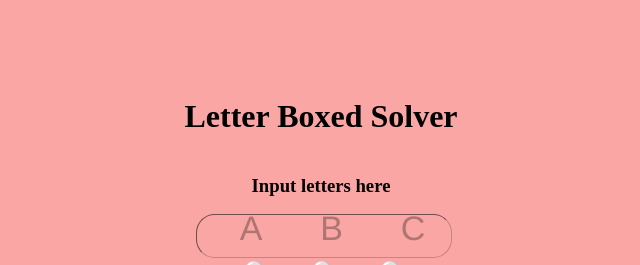
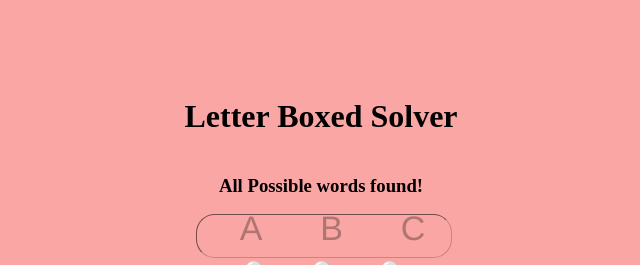
Before and after one commit to MrJanHorak/letter-box-solver, a React (Create React App) app: page / in a window 1280 px wide. Shown: the top 265 px of the page, without its empty margins (319-959 px from the left). Built offline with nearby package versions, Linux system fonts and the light colour scheme; a web font is replaced by a local one.

Commit message:
add additional messaging to user

```diff
--- a/src/pages/Landing/Landing.jsx
+++ b/src/pages/Landing/Landing.jsx
@@ -84,6 +84,7 @@ const Landing = () => {
 
   useEffect(() => {
     const suggestedWords = () => {
+      setMessage("All Possible words found!")
       if (recievedWords) {
         return <AllSuggestedWords potentialWords={cleanedList} />;
       }
@@ -93,6 +94,7 @@ const Landing = () => {
 
   useEffect(() => {
     if (recievedWords) {
+      setMessage("Looking for 2 word combos!")
       let one;
       one = oneWordSolutions(lettersArraySet, cleanedList);
       setOneWord(one);
@@ -106,6 +108,7 @@ const Landing = () => {
       two = twoWordSolutions(lettersArraySet, cleanedList);
       setTwoWord(two);
       console.log("Two Word solutions", two);
+      setMessage("Looking for 3 word combos!")
     }
   }, [oneWord]);
 
@@ -115,6 +118,7 @@ const Landing = () => {
       three = threeWordSolutions(lettersArraySet, cleanedList);
       setThreeWord(three);
       console.log("Three Word solutions", three);
+      setMessage("Done!")
     }
   }, [twoWord]);
 
--- a/src/styles/landing.css
+++ b/src/styles/landing.css
@@ -14,7 +14,7 @@ input {
   border-radius: 1.4em;
 }
 
-::placeholder {
+::-webkit-input-placeholder {
   font-family: "Franklin Gothic Medium", "Arial Narrow", Arial, sans-serif;
   font-size: 34px;
   color: rgba(3, 3, 3, 0.3);
@@ -165,7 +165,7 @@ label {
   transform: rotate(90deg);
 }
 
-#right-side-container input::placeholder {
+#right-side-container input::-webkit-input-placeholder {
   padding-top: 34px;
   font-family: "Franklin Gothic Medium", "Arial Narrow", Arial, sans-serif;
   font-size: 34px;
```
